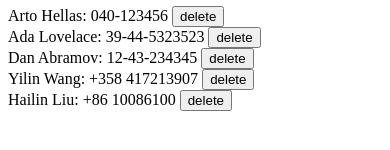
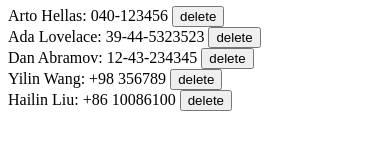
Before and after one commit to Yilin0814/fullstackopen, a React (Vite) app in the folder part2/phonebook/: page / in a window 390 px wide. Shown: the part 264-414 px from the top of the page. Built offline with nearby package versions, Linux system fonts and the light colour scheme; data requests are answered from the project's data file.

Commit message:
2.15*: The Phonebook step 10

```diff
--- a/part2/phonebook/db.json
+++ b/part2/phonebook/db.json
@@ -35,7 +35,7 @@
     {
       "id": "5",
       "name": "Yilin Wang",
-      "number": "+358 417213907"
+      "number": "+98 356789"
     },
     {
       "id": "6",
--- a/part2/phonebook/src/App.jsx
+++ b/part2/phonebook/src/App.jsx
@@ -3,6 +3,7 @@ import Filter from './components/Filter'
 import PersonForm from './components/PersonForm'
 import Persons from './components/Persons'
 import axios from 'axios'
+import personService  from "./services/person";
 
 const App = (props) => {
   const [persons, setPersons] = useState([])
@@ -10,11 +11,11 @@ const App = (props) => {
 
   useEffect(() => {
     console.log('effect')
-    axios
-      .get('http://localhost:3001/persons')
-      .then(response => {
+    personService
+      .getAll()
+      .then(allPersons => {
         console.log('promise fulfilled')
-        setPersons(response.data)
+        setPersons(allPersons)
       })
   }, [])
   console.log('render', persons.length, 'persons')
--- a/part2/phonebook/src/components/PersonForm.jsx
+++ b/part2/phonebook/src/components/PersonForm.jsx
@@ -1,5 +1,6 @@
-import { useState } from 'react'
+import { useState ,useEffect} from 'react'
 import axios from 'axios'
+import personService  from "../services/person"
 
 const PersonForm = (props) => {
     const persons=props.persons
@@ -23,24 +24,45 @@ const PersonForm = (props) => {
       const personObject = {
         name: newName,
         number: newNumber,
-        id: String(persons.length + 1),
+        id: String(Math.max(...persons.map(person => Number(person.id))) + 1),
       }
       console.log('button clicked', event.target)
 
       const person = persons.find(person => person.name.toLowerCase() === newName.toLowerCase() )
 
       if (person){
-        alert(newName+' is already added to phonebook!');
+        if (window.confirm(newName+' is already added to phonebook, replace the old number with a new one?')) {
+          console.log('user confirm replace.')
+          const changedPerson = { ...person, number: newNumber}
+          personService
+          .update(person.id,changedPerson)
+          .then(response => {
+            console.log('number changed')
+            setPersons(persons.map(p => p.id !== person.id ? p : changedPerson))
+          })
+          .catch((error) => {
+            setMessage({ text: error.response.data.error, type: "error" });
+            setTimeout(() => setMessage(null), 5000);
+            console.error(error);
+          })
+        }
+        setNewName('')
+        setNewNumber('')
         return;
       }
 
-      axios
-      .post('http://localhost:3001/persons', personObject)
+      personService
+      .create(personObject)
       .then(response => {
         console.log(response)
         setPersons(persons.concat(personObject))
         setNewName('')
         setNewNumber('')
+      })
+      .catch((error) => {
+        setMessage({ text: error.response.data.error, type: "error" });
+        setTimeout(() => setMessage(null), 5000);
+        console.error(error);
       })
     }
 
--- a/part2/phonebook/src/components/Persons.jsx
+++ b/part2/phonebook/src/components/Persons.jsx
@@ -1,4 +1,6 @@
 import axios from 'axios';
+import personService  from "../services/person"
+
 const Persons =(props) =>{
     const persons = props.persons
     const filterName = props.filterName
@@ -11,16 +13,9 @@ const Persons =(props) =>{
     const deletePersonOf = (person) => {
       if (window.confirm('Do you want to delete ' + person.name + '?')) {
         console.log('user confirm delete.')
-        const url = `http://localhost:3001/persons/${person.id}`;
-        axios.delete(url)
-        .then(response => {
-          console.log('Person deleted:', response.data);
-          setPersons(persons.filter(p => p.id !== person.id));
-        })
-        .catch(error => {
-          console.error('There was an error deleting the person!', error);
-        });
-
+        personService.remove(person.id)
+        console.log('Person deleted:', person.name);
+        setPersons(persons.filter(p => p.id !== person.id));
       }
     }
 
--- /dev/null
+++ b/part2/phonebook/src/services/person.jsx
@@ -0,0 +1,24 @@
+import axios from "axios";
+
+const baseUrl = "http://localhost:3001/persons";
+
+const getAll = () => {
+  const request = axios.get(baseUrl);
+  return request.then((response) => response.data);
+};
+
+const create = (personObject) => {
+  const request = axios.post(baseUrl, personObject);
+  return request.then((response) => response.data);
+};
+
+const update = (id, personObject) => {
+  const request = axios.put(`${baseUrl}/${id}`, personObject);
+  return request.then((response) => response.data);
+};
+
+const remove = (id) => {
+  axios.delete(`${baseUrl}/${id}`);
+};
+
+export default { getAll, create, update, remove };
```
